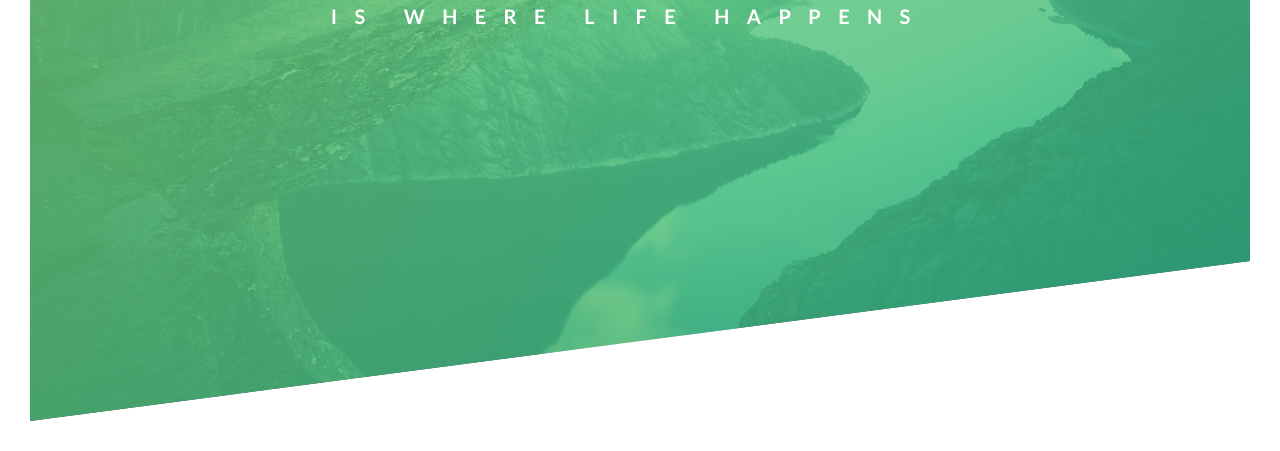
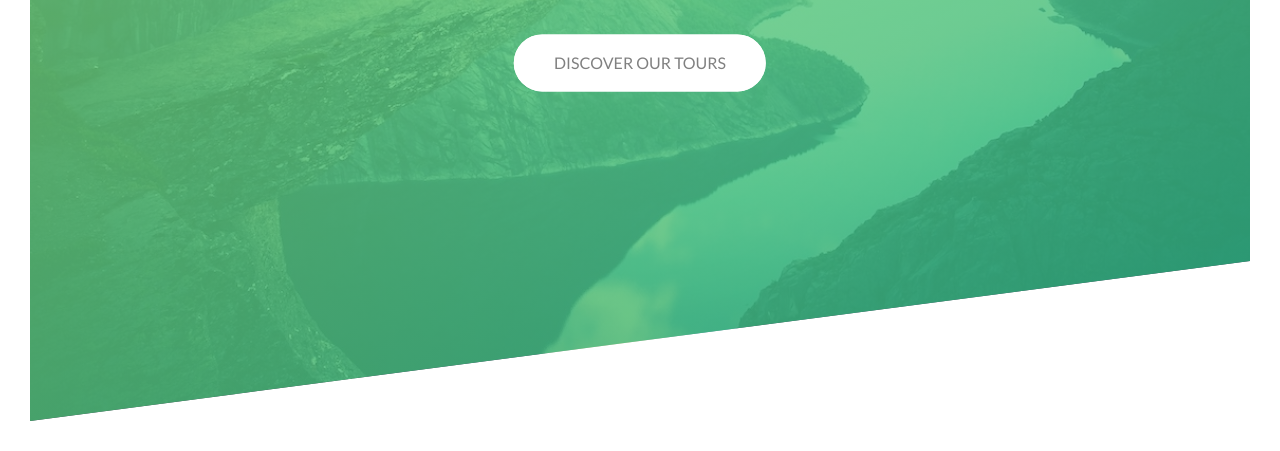
Before and after one commit to Pulkit-Sanan/Natours, a plain HTML site: page index.html in a window 1280 px wide. Shown: the part 369-820 px from the top of the page. Drawn offline with Linux system fonts and the light colour scheme.

Commit message:
button completed
read the comments and notebook  for details

```diff
--- a/css/style.css
+++ b/css/style.css
@@ -45,11 +45,13 @@ body {
 }
 
 .text-box {
+    text-align: center;
     position: absolute;
     top: 40%;
     left: 50%;
     /* the above quantities are with relation to parent
     element having relative positioning... */
+
     transform: translate(-50%, -50%);
     /* the above quantities are with relation to element
     which is being centered... */
@@ -73,7 +75,7 @@ body {
     animation-duration: 1s;
     animation-timing-function: ease-in; */
 
-    animation: moveInLeft 1s ease-out;
+    animation: moveInLeft 1s ease-in;
     /* this is shorthand for the above properties*/
 }
 
@@ -82,8 +84,9 @@ body {
     font-size: 20px;
     font-weight: 700;
     letter-spacing: 17.4px;
+    margin-bottom: 60px;
 
-    animation: moveInRight 1s ease-out;
+    animation: moveInRight 1s ease-in;
 }
 
 @keyframes moveInLeft {
@@ -93,7 +96,7 @@ body {
         transform: translateX(-100px);
     }
 
-    80%{
+    80% {
         transform: translateX(10px);
     }
 
@@ -119,3 +122,77 @@ body {
         transform: translateX(0);
     }
 }
+
+@keyframes moveInBottom {
+
+    0% {
+        transform: translateY(30px);
+        opacity: 0;
+    }
+
+    100% {
+        transform: translateY(0);
+        opacity: 1;
+    }
+
+}
+
+.btn:link,
+.btn:visited {
+    text-transform: uppercase;
+    text-decoration: none;
+    padding: 15px 40px;
+    display: inline-block;
+    border-radius: 100px;
+    position: relative;
+
+    transition: all .2s;
+    /* easier animation */
+}
+
+.btn:hover {
+    transform: translateY(-3px);
+    box-shadow: 0 10px 20px rgba(0, 0, 0, 0.2);
+}
+
+.btn:active {
+    transform: translateY(-1px);
+    box-shadow: 0 5px 10px rgba(0, 0, 0, 0.2);
+}
+
+.btn-white {
+    background-color: white;
+    color: gray;
+}
+
+.btn::after {
+    content: "";
+    width: 100%;
+    height: 100%;
+    display: inline-block;
+    border-radius: 100px;
+    position: absolute;
+    top: 0;
+    left: 0;
+    z-index: -1;
+    transition: all 0.4s;
+}
+
+.btn-white::after {
+    background-color: white;
+}
+
+.btn:hover::after {
+    transform: scaleX(1.4) scaleY(1.6);
+    opacity: 0;
+}
+
+.btn-animated {
+    animation: moveInBottom 0.5s ease-out 0.75s;
+    /* the last value is delay */
+
+    animation-fill-mode: backwards;
+    /* the button was visible before animation started ie
+    during the delay, to tackle this problem the above
+    line of code is used */
+}
--- a/index.html
+++ b/index.html
@@ -26,6 +26,7 @@
                 <span class="heading-primary-main">outdoors</span>
                 <span class="heading-primary-sub">is where life happens</span>
             </h1>
+            <a class="btn btn-white btn-animated" href="#">Discover our tours</a>
         </div>
     </header>
 
```
